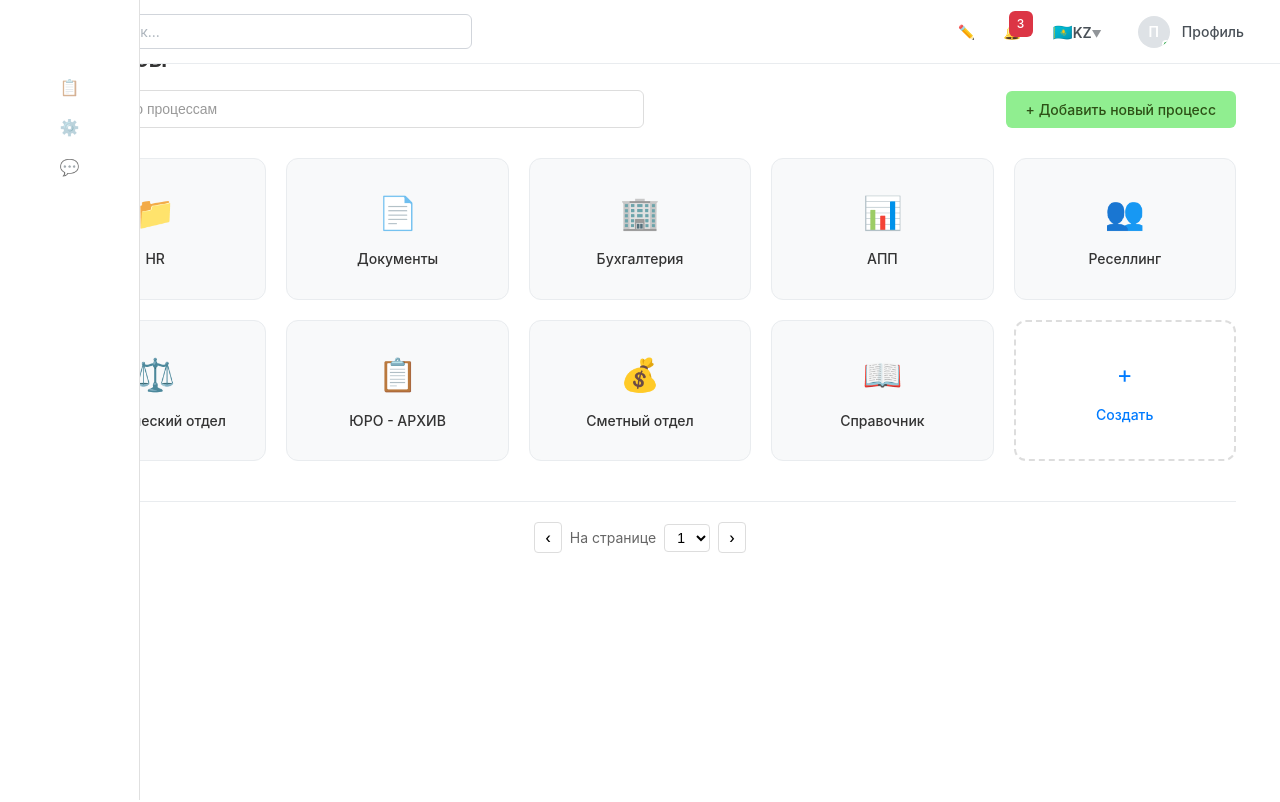
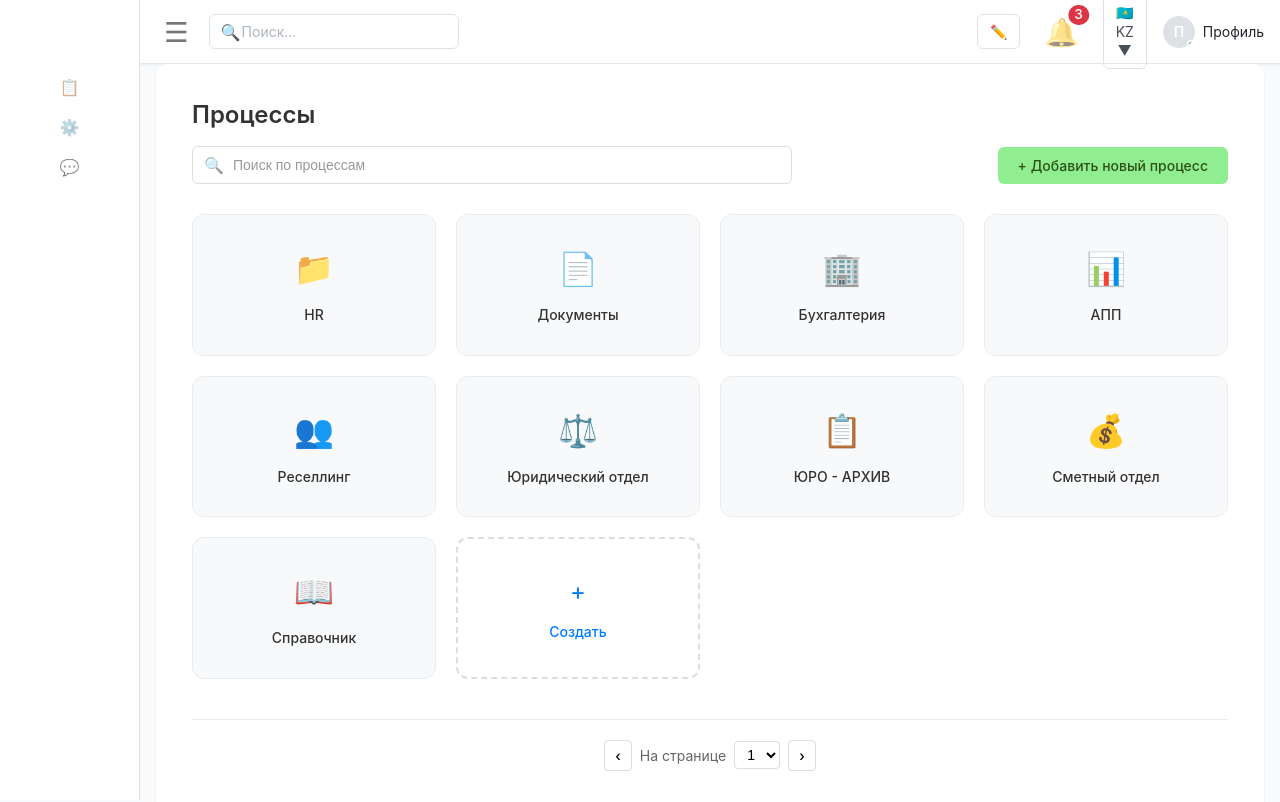
Before and after one commit to Bek1ch/OmniFlow, a React (Vite) app: page /processes in a window 1280 px wide. Shown: the top 802 px of the page. Built offline with nearby package versions, Linux system fonts and the light colour scheme; some icons are missing.

Commit message:
feat: impove header (temp)

```diff
--- a/src/App.tsx
+++ b/src/App.tsx
@@ -1,34 +1,22 @@
 import { useState } from "react";
 import { useNavigate, useLocation, Outlet } from "react-router-dom";
-import "./App.css";
 import Layout from "./components/Layout";
 import { LoginPage } from "./pages/AuthBlock/Login";
 import { authDisabled, getSidebarOpen, setSidebarOpenStorage } from "./config";
-import Header from "./components/Header";
-import { Stack, styled } from "@mui/material";
-
-export const Container = styled(Stack)({
-  margin: 0,
-  flexGrow: 1,
-  flexShrink: 1,
-  height: "100vh",
-});
 
 function App() {
   const [sidebarOpen, setSidebarOpen] = useState(getSidebarOpen());
-  const [isAuthenticated, setIsAuthenticated] = useState(authDisabled); // Состояние авторизации, временно true
+  const [isAuthenticated, setIsAuthenticated] = useState(authDisabled);
   const navigate = useNavigate();
   const location = useLocation();
 
-  // Если пользователь не авторизован, показываем страницу входа
   if (!isAuthenticated) {
     return <LoginPage onLogin={() => setIsAuthenticated(true)} />;
   }
 
   const getCurrentView = () => {
-    const path = location.pathname;
-    if (path.includes("/processes")) return "processes";
-    if (path.includes("/messages")) return "messages";
+    if (location.pathname.includes("/processes")) return "processes";
+    if (location.pathname.includes("/messages")) return "messages";
     return "tasks";
   };
 
@@ -52,29 +40,12 @@ function App() {
   };
 
   return (
-    <Container>
-      <Layout
-        currentView={getCurrentView()}
-        onMenuClick={handleMenuClick}
-        sidebarOpen={sidebarOpen}
-        onSidebarToggle={handleSidebarToggle}
-      >
-        <Header onSidebarToggle={handleSidebarToggle} />
-        <Outlet />
-      </Layout>
-      <Header onSidebarToggle={handleSidebarToggle} />
-      <Outlet />
-    </Container>
-  );
-
-  return (
     <Layout
       currentView={getCurrentView()}
       onMenuClick={handleMenuClick}
       sidebarOpen={sidebarOpen}
       onSidebarToggle={handleSidebarToggle}
     >
-      <Header onSidebarToggle={handleSidebarToggle} />
       <Outlet />
     </Layout>
   );
--- a/src/components/Header.tsx
+++ b/src/components/Header.tsx
@@ -1,83 +1,96 @@
 import React from "react";
-import "./Header.css";
-import { Input, Button, Avatar, Badge } from "./ui";
+import { styled, Box, IconButton, Badge, Typography } from "@mui/material";
+import { Input, Button, Avatar } from "./ui";
 
 interface HeaderProps {
   onSidebarToggle: () => void;
 }
 
+const Root = styled("header")(({ theme }) => ({
+  height: 64,
+  display: "flex",
+  alignItems: "center",
+  justifyContent: "space-between",
+  padding: theme.spacing(0, 2),
+  backgroundColor: "#fff",
+  borderBottom: "1px solid #e5e7eb", // gray-200
+  boxShadow: "0 1px 2px rgba(0,0,0,0.05)",
+  zIndex: 10,
+}));
+
+const Left = styled(Box)({
+  display: "flex",
+  alignItems: "center",
+  gap: 12,
+});
+
+const Right = styled(Box)({
+  display: "flex",
+  alignItems: "center",
+  gap: 16,
+});
+
+const SearchWrapper = styled("div")({
+  width: 250,
+});
+
+const LanguageBtn = styled(Button)({
+  display: "flex",
+  alignItems: "center",
+  gap: 4,
+});
+
+const Profile = styled(Box)({
+  display: "flex",
+  alignItems: "center",
+  gap: 8,
+  cursor: "pointer",
+});
+
 const Header: React.FC<HeaderProps> = ({ onSidebarToggle }) => {
   return (
-    <header className="header">
-      <div className="header__left">
-        <Button
-          variant="ghost"
-          size="sm"
-          onClick={onSidebarToggle}
-          className="header__sidebar-toggle"
-          aria-label="Переключить боковую панель"
-        >
+    <Root>
+      {/* Левая часть */}
+      <Left>
+        <IconButton onClick={onSidebarToggle} aria-label="Переключить меню">
           ☰
-        </Button>
+        </IconButton>
 
-        <div className="header__search">
+        <SearchWrapper>
           <Input
             placeholder="Поиск..."
             leftIcon="🔍"
             variant="filled"
             size="sm"
-            className="header__search-input"
+            fullWidth
           />
-        </div>
-      </div>
+        </SearchWrapper>
+      </Left>
 
-      <div className="header__actions">
-        <Button
-          variant="ghost"
-          size="sm"
-          className="header__action-btn"
-          aria-label="Создать"
-        >
+      {/* Правая часть */}
+      <Right>
+        <Button variant="ghost" size="sm" aria-label="Создать">
           ✏️
         </Button>
 
-        <div className="header__notifications">
-          <Button
-            variant="ghost"
-            size="sm"
-            className="header__action-btn"
-            aria-label="Уведомления"
-          >
+        <IconButton aria-label="Уведомления">
+          <Badge badgeContent={3} color="error">
             🔔
-          </Button>
-          <Badge
-            variant="danger"
-            size="sm"
-            className="header__notification-badge"
-          >
-            3
           </Badge>
-        </div>
+        </IconButton>
 
-        <div className="header__language">
-          <Button variant="ghost" size="sm" className="header__language-btn">
-            <span className="header__language-flag">🇰🇿</span>
-            <span className="header__language-text">KZ</span>
-            <span className="header__language-arrow">▼</span>
-          </Button>
-        </div>
+        <LanguageBtn variant="ghost" size="sm">
+          <span>🇰🇿</span>
+          <Typography variant="body2">KZ</Typography>
+          <span>▼</span>
+        </LanguageBtn>
 
-        <div className="header__profile">
-          <Avatar
-            name="Пользователь"
-            size="sm"
-            online={true}
-            className="header__avatar"
-          />
-          <span className="header__profile-name">Профиль</span>
-        </div>
-      </div>
-    </header>
+        <Profile>
+          <Avatar name="Пользователь" size="sm" online />
+          <Typography variant="body2">Профиль</Typography>
+        </Profile>
+      </Right>
+    </Root>
   );
 };
 
--- a/src/components/Layout.tsx
+++ b/src/components/Layout.tsx
@@ -1,10 +1,7 @@
 import React from "react";
-// import "./Layout.css";
+import { styled } from "@mui/material";
 import Header from "./Header";
-// import Sidebar from "./Sidebar/Sidebar";
-import { cn } from "../utils";
 import DrawerCustom from "./Sidebar/DrawerCustom";
-import { Box, Stack, Typography } from "@mui/material";
 
 interface LayoutProps {
   children: React.ReactNode;
@@ -14,6 +11,46 @@ interface LayoutProps {
   onSidebarToggle: () => void;
 }
 
+const SIDEBAR_WIDTH = 300;
+const SIDEBAR_WIDTH_COLLAPSED = 140;
+const HEADER_HEIGHT = 64;
+
+const Root = styled("div")({
+  display: "flex",
+  flexDirection: "row",
+  minHeight: "100vh",
+  backgroundColor: "#f9fafb", // бывший var(--color-gray-50)
+});
+
+const Main = styled("main", {
+  shouldForwardProp: (prop) => prop !== "sidebarOpen",
+})<{ sidebarOpen: boolean }>(({ sidebarOpen }) => ({
+  flex: 1,
+  display: "flex",
+  flexDirection: "column",
+  minWidth: 0,
+  marginLeft: sidebarOpen ? SIDEBAR_WIDTH : SIDEBAR_WIDTH_COLLAPSED,
+  transition: "margin-left 0.3s ease",
+}));
+
+const HeaderWrapper = styled("header")({
+  height: HEADER_HEIGHT,
+  flexShrink: 0,
+});
+
+const Content = styled("div")({
+  flex: 1,
+  display: "flex",
+  flexDirection: "column",
+  padding: 16,
+  margin: 16,
+  marginTop: 0,
+  borderRadius: "12px 12px 0 0",
+  backgroundColor: "#fff",
+  boxShadow: "0 1px 2px rgba(0,0,0,0.1)",
+  overflow: "auto",
+});
+
 const Layout: React.FC<LayoutProps> = ({
   children,
   currentView,
@@ -22,17 +59,21 @@ const Layout: React.FC<LayoutProps> = ({
   onSidebarToggle,
 }) => {
   return (
-    <Box flexGrow={1}>
+    <Root>
       <DrawerCustom
         isOpen={sidebarOpen}
         onMenuClick={onMenuClick}
         onClose={onSidebarToggle}
         currentView={currentView}
       />
-      <Box component="main" sx={{ flexGrow: 1, p: 3 }}>
-        {children}
-      </Box>
-    </Box>
+
+      <Main sidebarOpen={sidebarOpen}>
+        <HeaderWrapper>
+          <Header onSidebarToggle={onSidebarToggle} />
+        </HeaderWrapper>
+        <Content>{children}</Content>
+      </Main>
+    </Root>
   );
 };
 
--- a/src/router/index.tsx
+++ b/src/router/index.tsx
@@ -1,8 +1,8 @@
-import { createBrowserRouter } from "react-router";
+import { createBrowserRouter } from "react-router-dom";
+import App from "../App";
+import TaskList from "../pages/TaskBlock/TaskList/TaskList";
+import ProcessList from "../pages/ProcessesBlock/ProcessesList/ProcessesList";
 import MessengerList from "../pages/MessangerBlock/Messenger/MessengerList";
-import ProcessList from "../pages/ProcessesBlock/ProcessesList/ProcessesList";
-import TaskList from "../pages/TaskBlock/TaskList/TaskList";
-import App from "../App";
 
 const router = createBrowserRouter([
   {
@@ -10,15 +10,15 @@ const router = createBrowserRouter([
     element: <App />,
     children: [
       {
-        path: "/",
+        index: true,
         element: <TaskList />,
       },
       {
-        path: "/processes",
+        path: "processes",
         element: <ProcessList />,
       },
       {
-        path: "/messages",
+        path: "messages",
         element: <MessengerList />,
       },
     ],
```
Also changed, not shown: src/components/Layout.css (+16 -13 lines).
